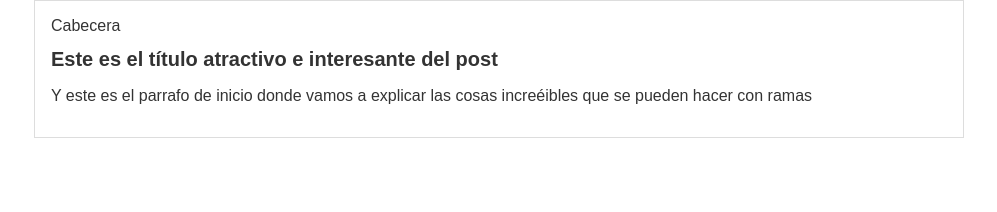
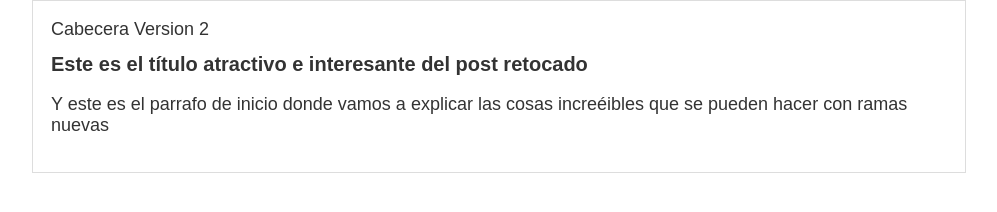
Before and after one commit to Danvhin5hs/Hyperblog, a plain HTML site: page blogpost.html in a window 1280 px wide. Shown: the whole page, without its empty margins (141-1138 px from the left). Drawn offline with Linux system fonts and the light colour scheme.

Commit message:
commit al master de blogspot en su version mas reciente

```diff
--- a/blogpost.html
+++ b/blogpost.html
@@ -6,11 +6,11 @@
     <body>
         <div id="container">
             <div id="cabecera">
-                Cabecera
+                Cabecera Version 2
             </div>
             <div id="post">
-                <h1>Este es el título atractivo e interesante del post</h1>
-                <p>Y este es el parrafo de inicio donde vamos a explicar las cosas increéibles que se pueden hacer con ramas</p>
+                <h1>Este es el título atractivo e interesante del post retocado</h1>
+                <p>Y este es el parrafo de inicio donde vamos a explicar las cosas increéibles que se pueden hacer con ramas nuevas</p>
             </div>
         </div>
     </body>
--- a/css/estilos.css
+++ b/css/estilos.css
@@ -3,7 +3,7 @@ body
     color: #333;
     text-align: center;
     font-family: "Arial";
-    font-size: 16px;
+    font-size: 18px;
     margin: 0;
     padding: 0;
 }
```
